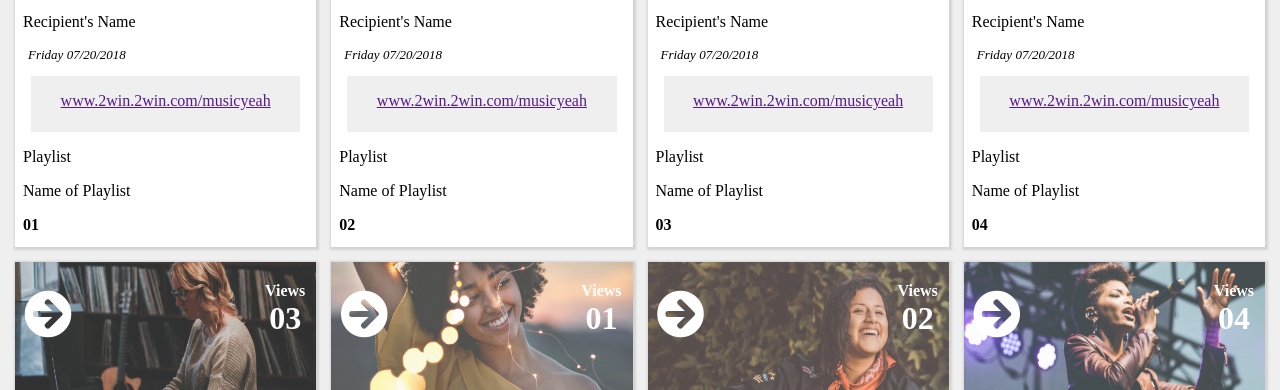
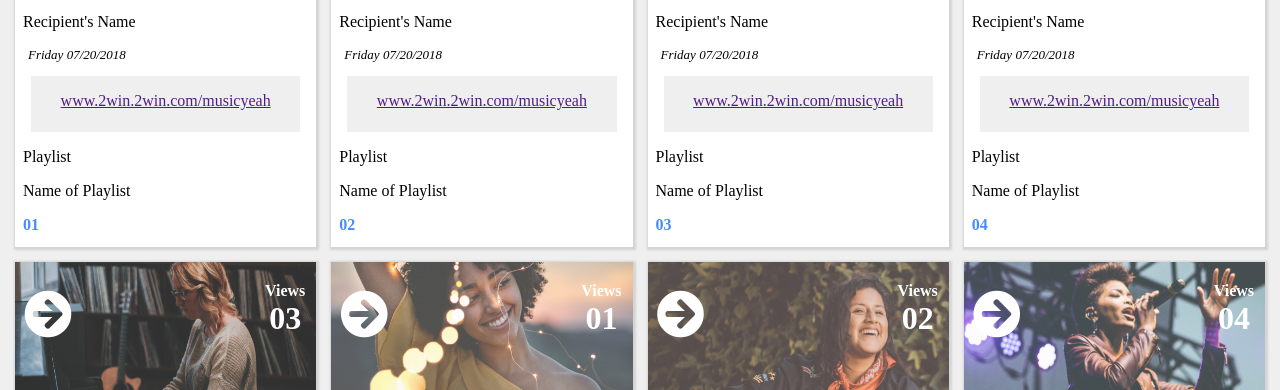
Before and after one commit to cierrajw/-cjw-comp-challenge-2, a plain HTML site: page index.html in a window 1280 px wide. Shown: the part 410-800 px from the top of the page. Drawn offline with Linux system fonts and the light colour scheme; files whose address does not match are found by name.

Commit message:
change number color

```diff
--- a/styles.css
+++ b/styles.css
@@ -51,6 +51,7 @@ article {
 
 .playlist-number{
   font-weight: bold;
+  color: #448cff;
 }
 
 .fa-share-alt{
```
